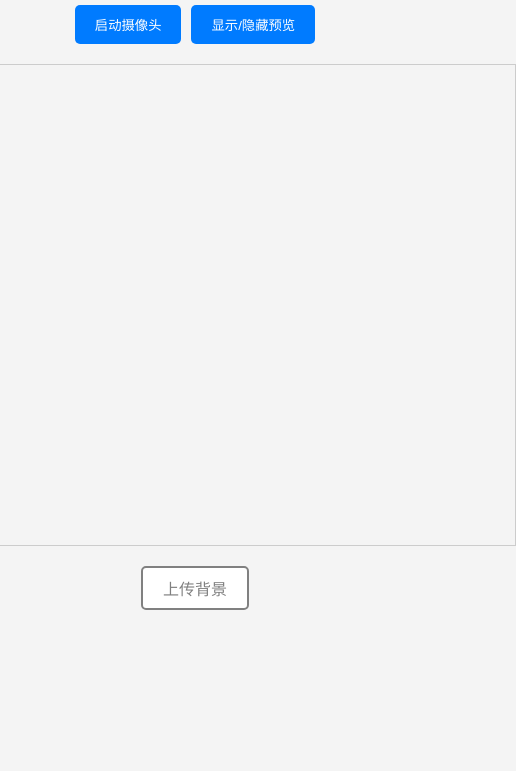
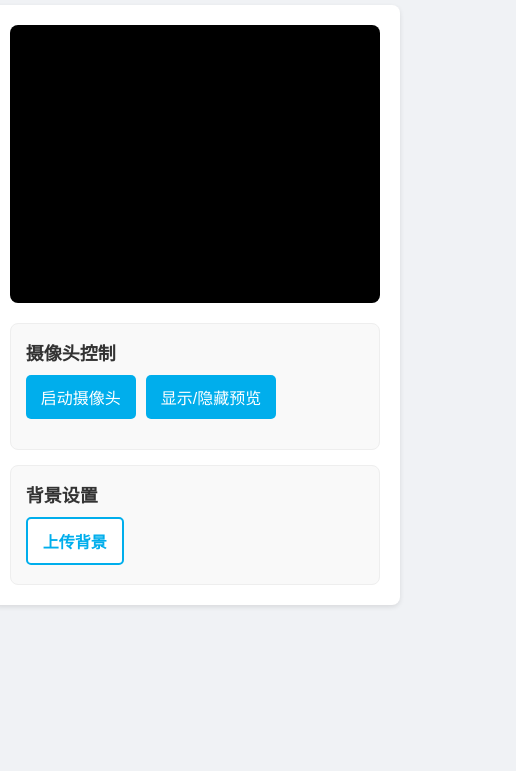
Before and after one commit to KiritoFD/Meeting_Saver, a plain HTML site: page templates/display.html in a window 390 px wide. Shown: the part 73-844 px from the top of the page, 516 px wide, since content can reach past the window. Drawn offline with nearby package versions, Linux system fonts and the light colour scheme.

Commit message:
modified:   templates/display.html deleted:    templates/uploads/background.jpg

```diff
--- a/templates/display.html
+++ b/templates/display.html
@@ -3,31 +3,66 @@
 <head>
     <meta charset="UTF-8">
     <meta name="viewport" content="width=device-width, initial-scale=1.0">
-    <title>Meeting Saver</title>
+    <title>Meeting Scene Saver</title>
     <style>
         body {
-            font-family: 'Arial', sans-serif;
-            background-color: #f4f4f4;
+            font-family: 'Helvetica Neue', Arial, sans-serif;
+            background-color: #f0f2f5; /* B站浅灰色背景 */
             margin: 0;
             padding: 0;
             display: flex;
             flex-direction: column;
             align-items: center;
-            justify-content: flex-start; /* 将内容对齐到顶部 */
-            min-height: 100vh;
+            color: #222;
+        }
+
+        header {
+            background-color: #fff;
+            padding: 15px 20px;
+            box-shadow: 0 1px 2px rgba(0, 0, 0, 0.1);
+            width: 100%;
+            text-align: center;
+            margin-bottom: 20px;
         }
 
         h1 {
-            color: #333;
-            margin-bottom: 20px;
+            color: #00aeec; /* B站主色调 */
+            margin: 0;
+            font-size: 24px;
+            font-weight: bold;
         }
 
-        #preview-container {
+        main {
+            display: flex;
+            width: 95%;
+            max-width: 1200px;
+            padding: 20px;
+            background-color: #fff;
+            border-radius: 8px;
+            box-shadow: 0 2px 5px rgba(0, 0, 0, 0.1);
+        }
+
+        .left-panel {
+            flex: 2;
+            padding-right: 20px;
+            border-right: 1px solid #eee;
+        }
+
+        .right-panel {
+            flex: 1;
+            padding-left: 20px;
+            display: flex;
+            flex-direction: column;
+            gap: 15px;
+        }
+
+        .video-container {
             position: relative;
-            width: 640px;
-            height: 480px;
-            border: 1px solid #ccc;
-            margin-bottom: 20px;
+            width: 100%;
+            padding-top: 75%; /* 保持 4:3 宽高比 */
+            overflow: hidden;
+            background-color: #000;
+            border-radius: 8px;
         }
 
         #preview {
@@ -47,24 +82,39 @@
             height: 100%;
         }
 
+        .controls-group {
+            background-color: #f9f9f9;
+            padding: 15px;
+            border-radius: 8px;
+            border: 1px solid #eee;
+        }
+
+        .controls-group h3 {
+            margin-top: 0;
+            color: #333;
+            font-size: 18px;
+            margin-bottom: 10px;
+        }
+
         .button-group {
             display: flex;
             gap: 10px;
-            margin-bottom: 20px;
+            margin-bottom: 15px;
         }
 
         button {
-            background-color: #007bff;
-            color: #fff;
+            padding: 10px 15px;
             border: none;
-            padding: 10px 20px;
             border-radius: 5px;
+            background-color: #00aeec; /* B站主色调 */
+            color: white;
             cursor: pointer;
+            font-size: 16px;
             transition: background-color 0.3s ease;
         }
 
         button:hover {
-            background-color: #0056b3;
+            background-color: #008abe;
         }
 
         .upload-btn-wrapper {
@@ -73,42 +123,70 @@
             display: inline-block;
         }
 
-        .btn {
-            border: 2px solid gray;
-            color: gray;
+        .upload-btn {
+            border: 2px solid #00aeec;
+            color: #00aeec;
             background-color: white;
-            padding: 8px 20px;
+            padding: 10px 15px;
             border-radius: 5px;
-            font-size: 1em;
+            font-size: 16px;
+            font-weight: bold;
             cursor: pointer;
         }
 
-        .upload-btn-wrapper input[type=file] {
+        .upload-btn-wrapper input[type="file"] {
             font-size: 100px;
             position: absolute;
             left: 0;
             top: 0;
             opacity: 0;
         }
+
+        /* 响应式布局 */
+        @media (max-width: 768px) {
+            main {
+                flex-direction: column;
+            }
+            .left-panel {
+                padding-right: 0;
+                border-right: none;
+                margin-bottom: 20px;
+            }
+            .right-panel {
+                padding-left: 0;
+            }
+        }
     </style>
 </head>
 <body>
-    <h1>Meeting Saver</h1>
-
+    <header>
+        <h1>Meeting Scene Saver</h1>
+    </header>
+    <main>
+        <div class="left-panel">
+            <div class="video-container">
+                <img id="preview" src="/video_feed" alt="Camera Preview" style="display: none;">
+                <div id="canvas-container"></div>
+            </div>
+        </div>
+        <div class="right-panel">
+            <div class="controls-group">
+                <h3>摄像头控制</h3>
                 <div class="button-group">
                     <button onclick="startCapture()">启动摄像头</button>
                     <button onclick="togglePreview()">显示/隐藏预览</button>
                 </div>
-
-    <div id="preview-container">
-        <img id="preview" src="/video_feed" alt="Camera Preview" style="display: none;">
-        <div id="canvas-container"></div>
             </div>
 
+            <div class="controls-group">
+                <h3>背景设置</h3>
                 <div class="upload-btn-wrapper">
-        <button class="btn">上传背景</button>
-        <input type="file" id="backgroundUpload" name="background" accept="image/*" />
+                    <button class="upload-btn">上传背景</button>
+                    <input type="file" id="backgroundUpload" name="background" accept="image/*">
                 </div>
+            </div>
+        </div>
+    </main>
 
     <script src="https://threejs.org/build/three.js"></script>
     <script src="https://threejs.org/examples/js/controls/OrbitControls.js"></script>
@@ -123,63 +201,40 @@
             renderer.setSize(640, 480);
             document.getElementById('canvas-container').appendChild(renderer.domElement);
 
-            camera.position.set(0, 0, 3);
+            camera.position.set(0, 1, 5);
             controls = new THREE.OrbitControls(camera, renderer.domElement);
+            controls.enableDamping = true;
+            controls.dampingFactor = 0.05;
 
-            // 创建骨骼
-            skeleton = new THREE.Group();
-            scene.add(skeleton);
-
-            // 添加光源
             const ambientLight = new THREE.AmbientLight(0xffffff, 0.5);
             scene.add(ambientLight);
 
             const directionalLight = new THREE.DirectionalLight(0xffffff, 0.5);
-            directionalLight.position.set(1, 1, 1);
+            directionalLight.position.set(5, 5, 5);
             scene.add(directionalLight);
+
+            skeleton = new THREE.Group();
+            scene.add(skeleton);
         }
 
-        function updateModelWithPose(poseData) {
-            skeleton.children = []; // 清空之前的骨骼
+        function updateModelWithPose(keypoints) {
+            skeleton.children = [];
 
-            if (poseData && poseData.length > 0) {
-                const keypoints = poseData;
-                const joints = [];
+            if (keypoints && keypoints.length > 0) {
+                const joints = keypoints.map(kp => new THREE.Vector3(kp[0] - 0.5, 0.5 - kp[1], 0));
 
-                // 创建关节点
-                for (let i = 0; i < keypoints.length; i++) {
-                    const keypoint = keypoints[i];
-                    if (keypoint[3] > 0.3){
-                        const x = (keypoint[0] - 0.5) * 6.4;
-                        const y = -(keypoint[1] - 0.5) * 4.8;
-                        const z = 0;
-
-                        const geometry = new THREE.SphereGeometry(0.05, 32, 32);
-                        const material = new THREE.MeshBasicMaterial({ color: 0xff0000 });
-                        const joint = new THREE.Mesh(geometry, material);
-                        joint.position.set(x, y, z);
-                        skeleton.add(joint);
-                        joints.push(joint.position);
-                    }
-                }
-
-                // 创建连接线
+                // 连接骨骼 (示例，根据您的 MediaPipe 输出调整)
                 const connections = [
-                    [0, 1], [1, 2], [2, 3], // 左眼
-                    [0, 4], [4, 5], [5, 6], // 右眼
-                    [0, 9], [0, 10], // 嘴巴
-                    [7, 8], // 耳朵
-                    [11, 12], // 肩膀
-                    [12, 14], [14, 16], [14, 18], [14, 20], // 右臂
-                    [11, 13], [13, 15], [13, 17], [13, 19] // 左臂
+                    [0, 1], [1, 2], [2, 3], [3, 4], // 示例连接
+                    [5, 6], [6, 7], [7, 8], // 示例连接
+                    [9, 10], [11, 12]  // 更多示例连接
                 ];
 
-                for (let connection of connections) {
+                for (const connection of connections) {
                     const start = joints[connection[0]];
                     const end = joints[connection[1]];
-
                     if (start && end) {
-                        const material = new THREE.LineBasicMaterial({ color: 0x00ff00 });
+                        const material = new THREE.LineBasicMaterial({ color: 0x00aeec }); // B站蓝色
                         const geometry = new THREE.BufferGeometry().setFromPoints([start, end]);
                         const line = new THREE.Line(geometry, material);
                         skeleton.add(line);
@@ -278,9 +333,6 @@
         };
 
         // 页面关闭时清理资源
-        window.addEventListener('beforeunload', () => {
-            clearInterval(previewInterval);
-        });
     </script>
 </body>
 </html>
```
Also changed, not shown: templates/uploads/background.jpg. Lines whose indentation alone changed are shown as unchanged.
